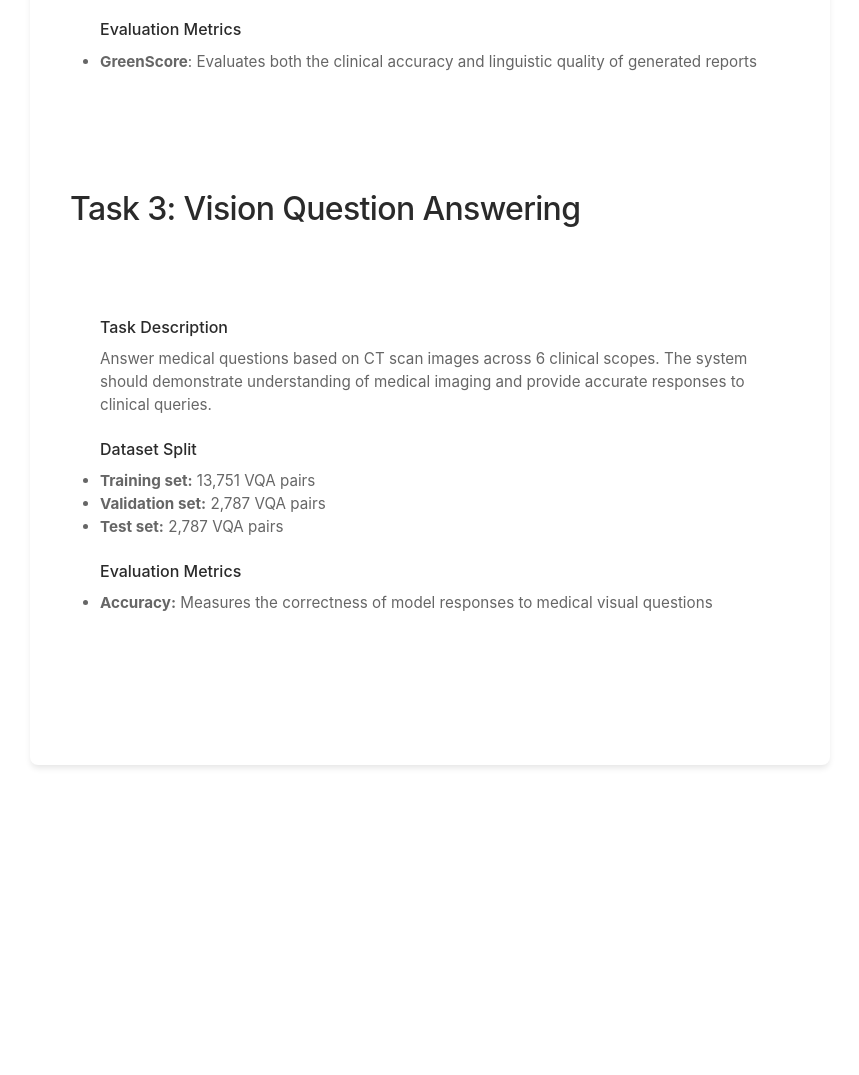
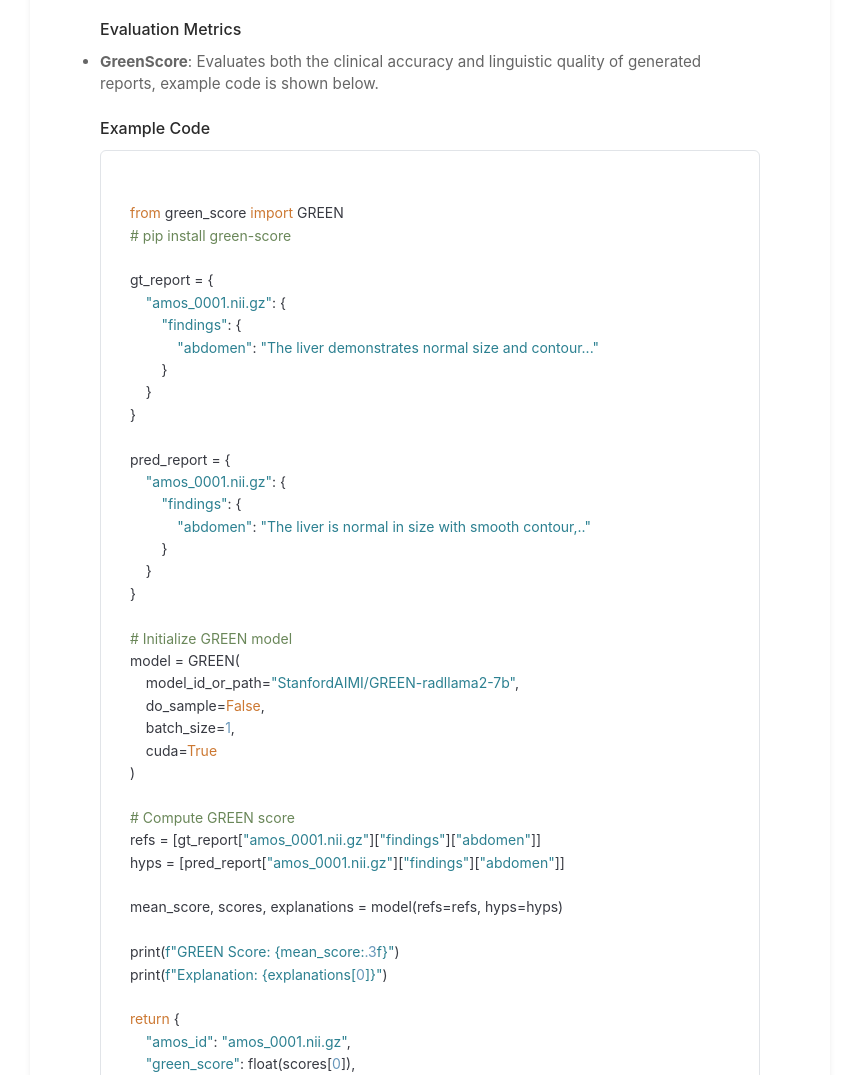
Before and after one commit to era-ai-biomed/amos, a plain HTML site: page tasks.html in a window 1280 px wide. Shown: the part 1413-2488 px from the top of the page, without its empty margins (210-1069 px from the left). Before the commit the page ends 2210 px from the top, so only its background shows below. Drawn offline with nearby package versions, Linux system fonts and the light colour scheme.

Commit message:
update green-score example
update green-score example

```diff
--- a/tasks.html
+++ b/tasks.html
@@ -5,6 +5,8 @@
     <meta name="viewport" content="width=device-width, initial-scale=1.0">
     <title>Tasks - OmniIHC2025</title>
     <link rel="stylesheet" href="shared.css">
+    <!-- 首先加载highlight.js -->
+    <script src="https://cdnjs.cloudflare.com/ajax/libs/highlight.js/11.9.0/highlight.min.js"></script>
     <style>
         .task-section {
             margin-bottom: 60px;
@@ -41,7 +43,48 @@
             font-size: 0.95em;
             line-height: 1.5;
         }
+
+        /* 重置所有highlight.js的样式 */
+        .hljs {
+            display: block;
+            overflow-x: auto;
+            padding: 1em;
+            background: white !important;
+            color: #383a42;
+        }
+
+        pre {
+            background: white !important;
+            margin: 0;
+            padding: 15px;
+            border: 1px solid #e1e4e8;
+            border-radius: 6px;
+        }
+
+        pre code {
+            background: white !important;
+            font-family: -apple-system, BlinkMacSystemFont, "Segoe UI", Roboto, "Helvetica Neue", Arial, sans-serif !important;
+            font-size: 14px !important;
+            line-height: 1.6 !important;
+        }
+
+        /* 语法高亮颜色 */
+        .hljs-comment { color: #6a8759 !important; }  /* 注释 */
+        .hljs-string { color: #2c8091 !important; }   /* 字符串 */
+        .hljs-number { color: #6897bb !important; }   /* 数字 */
+        .hljs-keyword { color: #cc7832 !important; }  /* 关键字 */
+        .hljs-literal { color: #cc7832 !important; }  /* 字面量 */
+        .hljs-function { color: #a7885c !important; } /* 函数 */
     </style>
+
+    <!-- 初始化脚本 -->
+    <script>
+        document.addEventListener('DOMContentLoaded', (event) => {
+            document.querySelectorAll('pre code').forEach((block) => {
+                hljs.highlightBlock(block);
+            });
+        });
+    </script>
 </head>
 <body>
     <div class="site-header">
@@ -151,8 +194,56 @@
                         <div class="metric-name">Evaluation Metrics</div>
                         <div class="metric-description">
                             <ul>
-                                <li><strong>GreenScore</strong>: Evaluates both the clinical accuracy and linguistic quality of generated reports</li>
+                                <li><strong>GreenScore</strong>: Evaluates both the clinical accuracy and linguistic quality of generated reports, example code is shown below.</li>
                             </ul>
+                        </div>
+                    </div>
+                    <div class="metric-item">
+                        <div class="metric-name">Example Code</div>
+                        <div class="metric-description">
+                            <pre><code class="hljs language-python">
+from green_score import GREEN
+# pip install green-score
+
+gt_report = {
+    "amos_0001.nii.gz": {
+        "findings": {
+            "abdomen": "The liver demonstrates normal size and contour..."
+        }
+    }
+}
+
+pred_report = {
+    "amos_0001.nii.gz": {
+        "findings": {
+            "abdomen": "The liver is normal in size with smooth contour,.."
+        }
+    }
+}
+
+# Initialize GREEN model
+model = GREEN(
+    model_id_or_path="StanfordAIMI/GREEN-radllama2-7b",
+    do_sample=False,
+    batch_size=1,
+    cuda=True
+)
+
+# Compute GREEN score
+refs = [gt_report["amos_0001.nii.gz"]["findings"]["abdomen"]]
+hyps = [pred_report["amos_0001.nii.gz"]["findings"]["abdomen"]]
+
+mean_score, scores, explanations = model(refs=refs, hyps=hyps)
+
+print(f"GREEN Score: {mean_score:.3f}")
+print(f"Explanation: {explanations[0]}")
+
+return {
+    "amos_id": "amos_0001.nii.gz",
+    "green_score": float(scores[0]),
+    "explanation": explanations[0]
+}
+                            </code></pre>
                         </div>
                     </div>
                 </div>
```
Also changed, not shown: dataset.html (+0 -33 lines).
